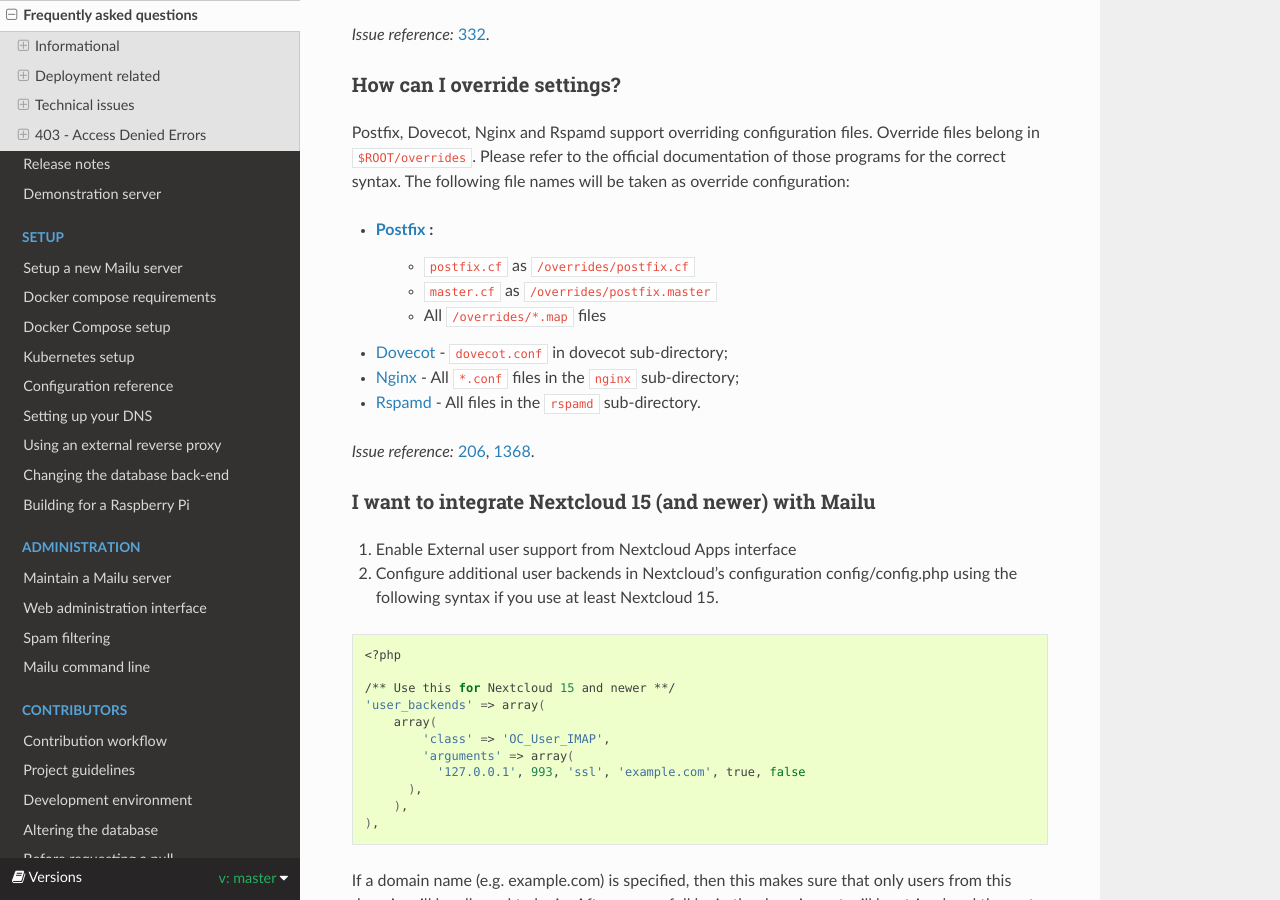
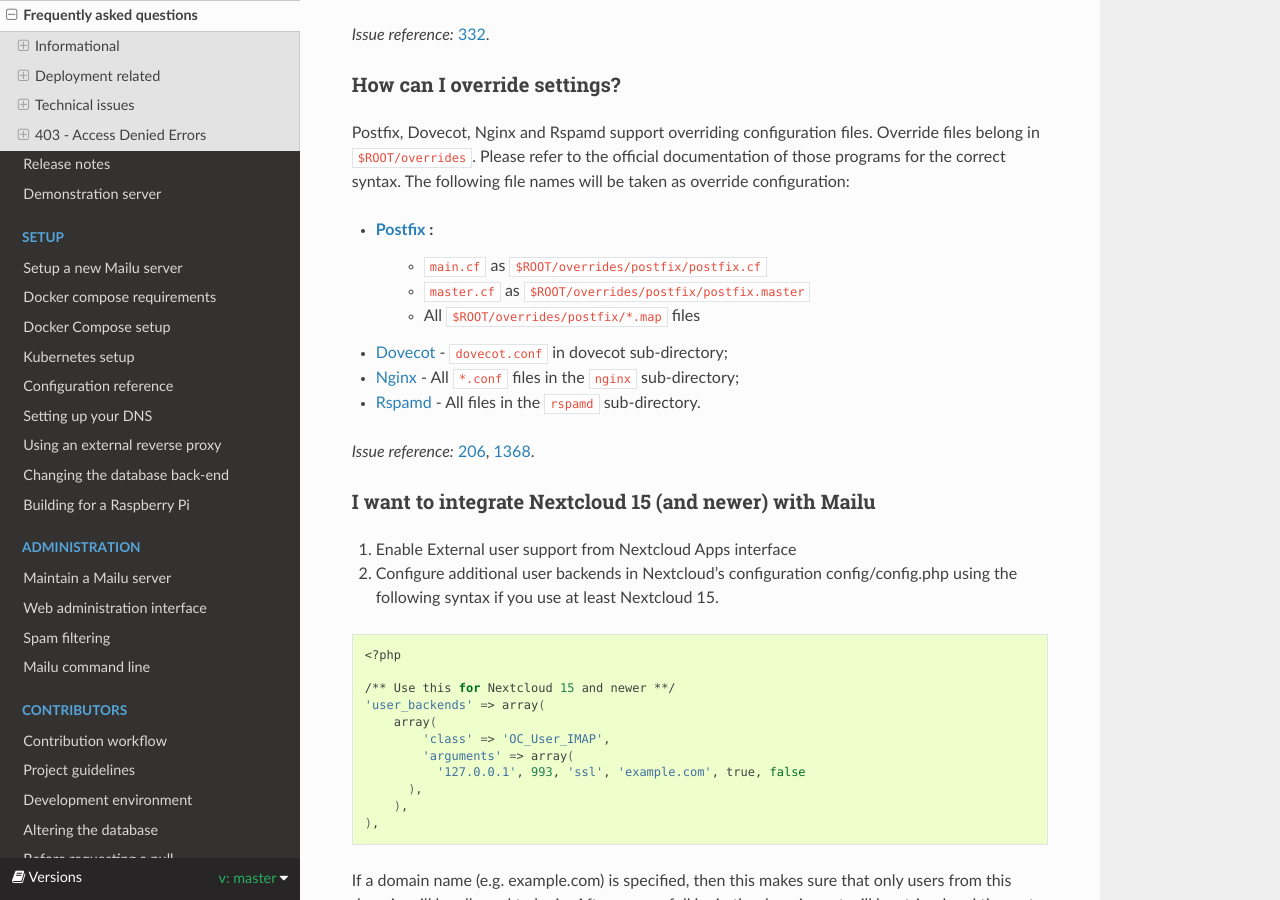
Before and after one commit to WillingDev0812/Mail-Management-Tool, a Sphinx documentation site: the page built from docs/faq.rst, in a window 1280 px wide and 900 px high, scrolled down 5112 px. Built offline with Sphinx 7.4.7 and the Read the Docs theme 2.0.0, drawn with Linux system fonts in a browser that asks for light colours; formulas are drawn with MathJax 3.

Commit message:
Update docs/faq.rst
as @lub suggests

Co-authored-by: lub <github@lubiland.de>

```diff
--- a/docs/faq.rst
+++ b/docs/faq.rst
@@ -258,9 +258,9 @@ Postfix, Dovecot, Nginx and Rspamd support overriding configuration files. Overr
 correct syntax. The following file names will be taken as override configuration:
 
 - `Postfix`_ :
-   - ``postfix.cf`` as ``/overrides/postfix.cf``
-   - ``master.cf`` as ``/overrides/postfix.master``
-   - All ``/overrides/*.map`` files
+   - ``main.cf`` as ``$ROOT/overrides/postfix/postfix.cf``
+   - ``master.cf`` as ``$ROOT/overrides/postfix/postfix.master``
+   - All ``$ROOT/overrides/postfix/*.map`` files
 - `Dovecot`_ - ``dovecot.conf`` in dovecot sub-directory;
 - `Nginx`_ - All ``*.conf`` files in the ``nginx`` sub-directory;
 - `Rspamd`_ - All files in the ``rspamd`` sub-directory.
```
